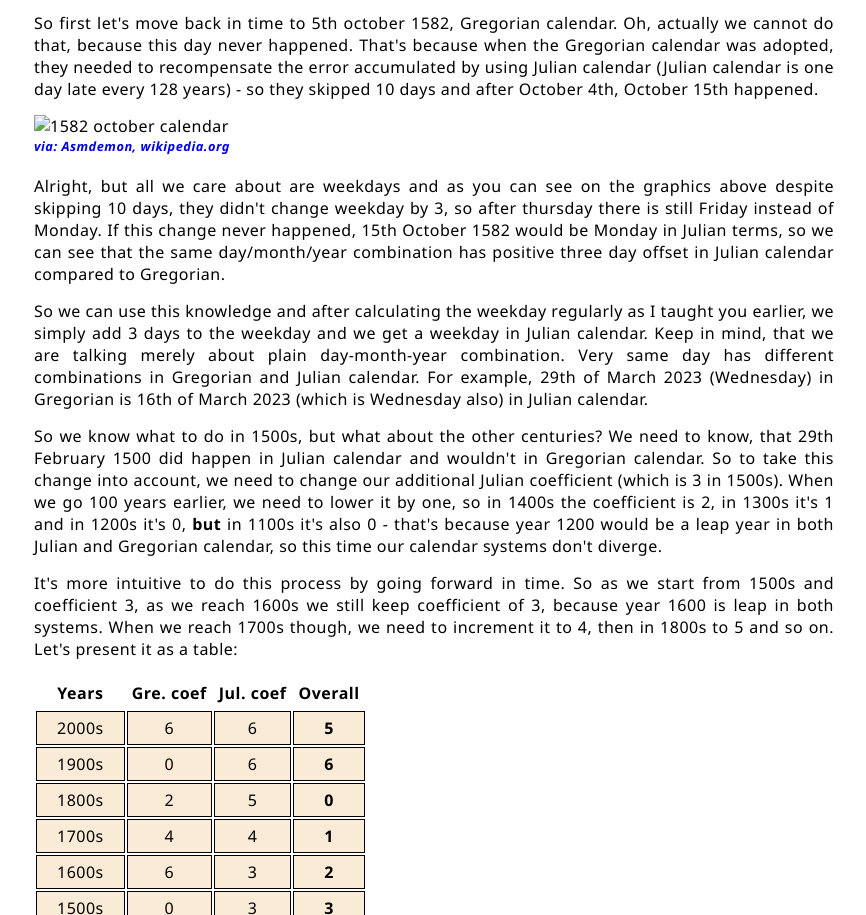
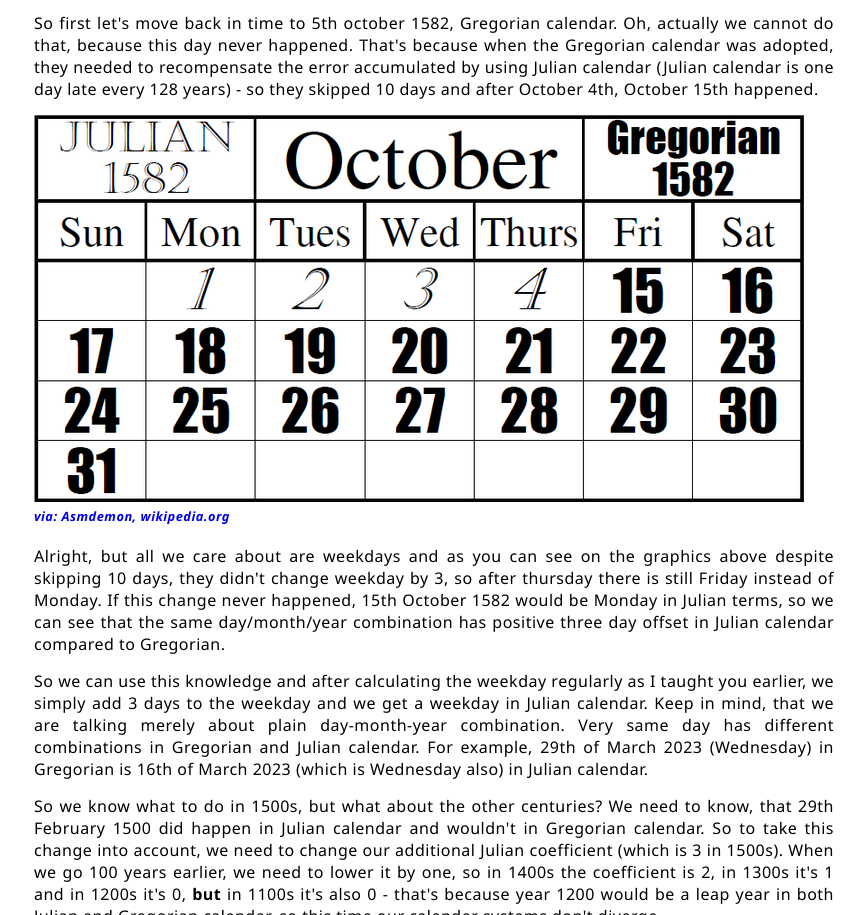
Before and after one commit to tuvrai/tuvrai.github.io, a plain HTML site: page posts/ultimate_guide_to_date_calculations.html in a window 1280 px wide. Shown: the part 3602-4517 px from the top of the page, without its empty margins (206-1072 px from the left). Drawn offline with Linux system fonts and the light colour scheme.

Commit message:
change path to correct

```diff
--- a/posts/ultimate_guide_to_date_calculations.html
+++ b/posts/ultimate_guide_to_date_calculations.html
@@ -256,7 +256,7 @@
 						So first let's move back in time to 5th october 1582, Gregorian calendar. Oh, actually we cannot do that, because this day never happened. That's because when the Gregorian calendar was adopted, they needed to recompensate the error accumulated by using Julian calendar (Julian calendar is one day late every 128 years) - so they skipped 10 days and after October 4th, October 15th happened.
 					</p>
 					<figure>
-						<img style="margin: 0;padding: 0;" class="img" src="../img_posts/october1582.png" alt="1582 october calendar">
+						<img style="margin: 0;padding: 0;" class="img" src="../img/october1582.png" alt="1582 october calendar">
 						<figcaption style="margin: 0 0 20px 0; padding: 0;font-style: italic;font-size: 0.8em;"><a href="https://pl.wikipedia.org/wiki/Plik:Julian_to_Gregorian_Date_Change.png">via: Asmdemon, wikipedia.org</a></figcaption>
 					  </figure>
 					<p>
```
